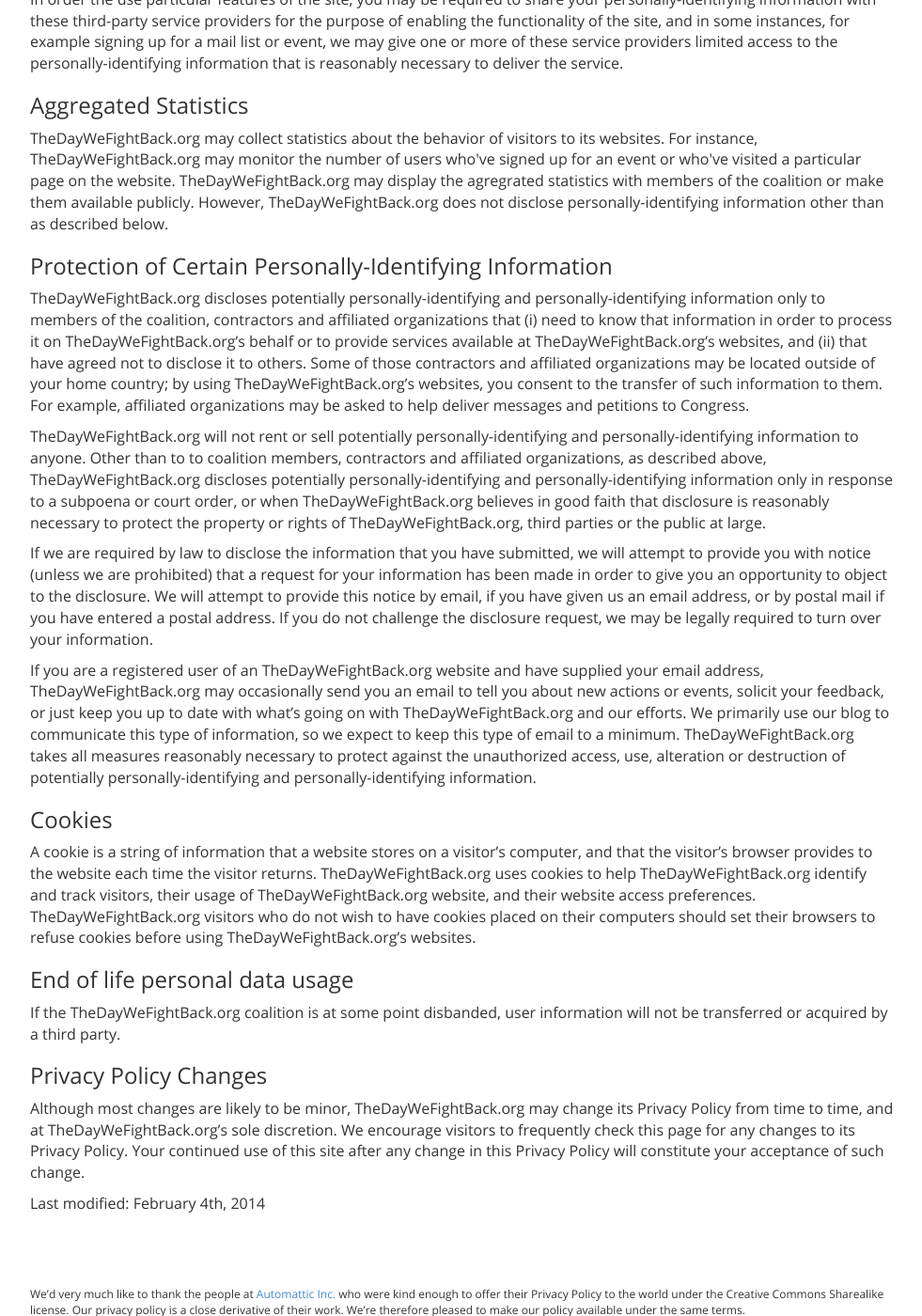
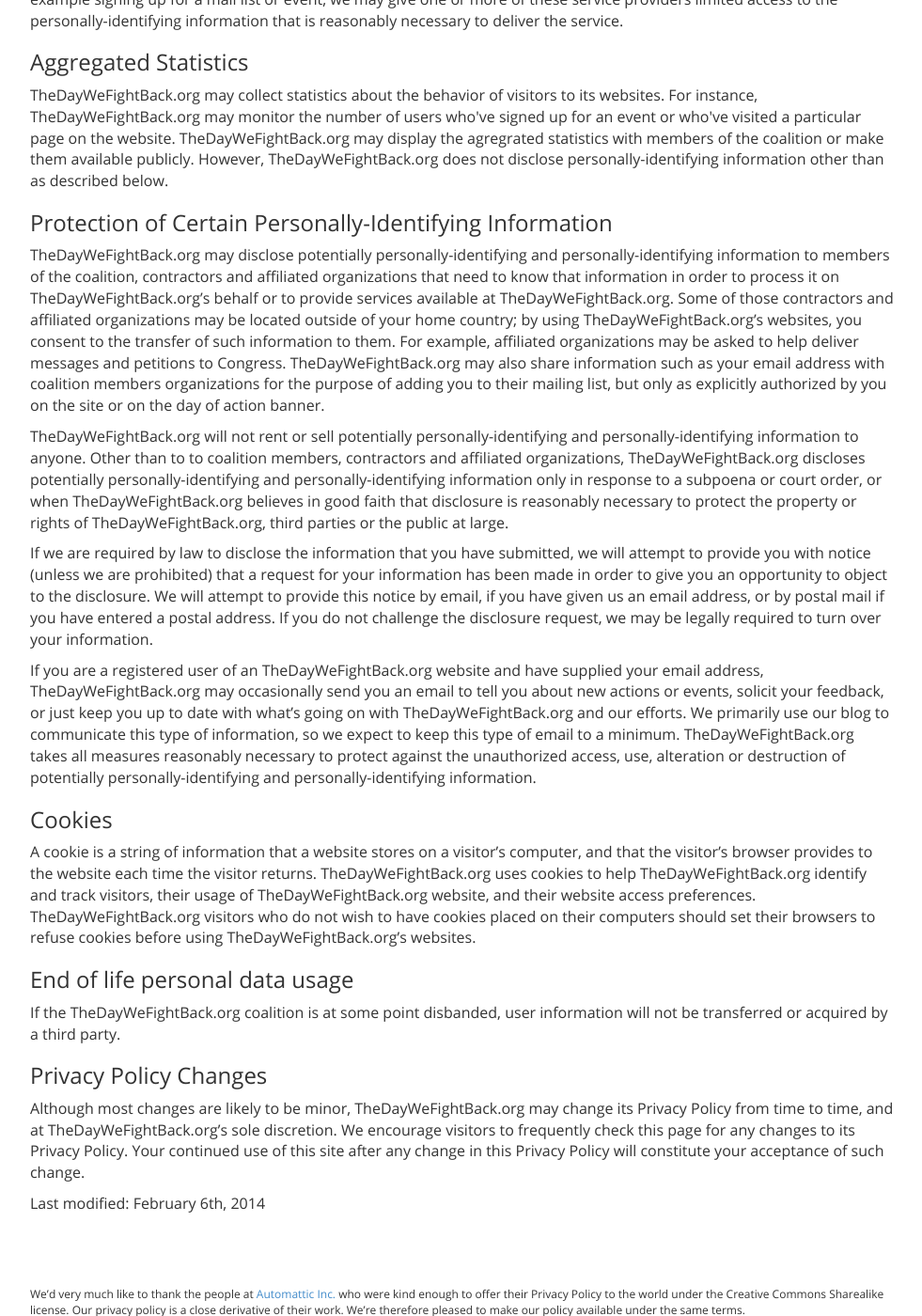
Before and after one commit to tfrce/thedaywefightback, a Jekyll site: the page built from privacy/index.html, in a window 1280 px wide and 1400 px high, scrolled down 1750 px. Shown: the whole window at 94% size, without its empty margins (148-1129 px from the left). Built offline with Jekyll 4.4.1, drawn with Linux system fonts in a browser that asks for light colours; Markdown is read by kramdown in place of the engine named in the settings; comment, search, counter and statistics services are not loaded; some of the changed text lies outside the part shown.

Commit message:
Updates to privacy

```diff
--- a/_includes/footer.html
+++ b/_includes/footer.html
@@ -2,6 +2,6 @@
         <p class="smalltext">Thank you to: <a href="https://twitter.com/neutralthoughts" target="_blank">Thomas Davis</a> (code), <a href="http://matthewgerring.com">Matthew Gerring</a> (code), <a href="http://www.shaykevin.com/" target="_blank">Kevin Shay</a> (design).</p>
         <p class="smalltext">Photo Credit: <a href="http://www.flickr.com/photos/27366393@N00/6723906167/">alecperkins</a> <a href="http://creativecommons.org/licenses/by/2.0/">cc</a></p>
         <p>This site is licensed under a <a href="http://creativecommons.org/licenses/by/4.0/" target="_blank">Creative Commons Attribution 4.0 International</a> License.
-            <br/><a href="/privacy/" style="float: right;">Privacy Policy (updated February 4th, 2014)</a>
+            <br/><a href="/privacy/" style="float: right;">Privacy Policy (updated February 6th, 2014)</a>
         </p>
     </footer>
--- a/privacy/index.html
+++ b/privacy/index.html
@@ -37,8 +37,7 @@
           <p>The coalition of organizations behind TheDayWeFightBack.org takes your privacy seriously. Among our fundemental principles:</p>
           <ul>
           <li>We do not sell our email list. We do not share or distribute your contact information unless specifically stated so.</li>
-          <li>We don’t ask you for personal information unless we truly need it.</li>
-          <li>We don’t share your personal information with anyone except when absolutely necessary for the functionality of the site, to comply with the law, or protect our rights.</li>
+          <li>We don’t ask you for personal information unless we need it.</li>
           <li>We don’t store personal information on our servers unless required for a specific organizational effort, such as delivering a message to congress, connect you via phone to your representatives, deliver a petition or in order to communicate with you about an upcoming effort.</li>
           </ul>
           <h3>Website Visitors</h3>
@@ -62,8 +61,8 @@
           <h3>Aggregated Statistics</h3>
           <p>TheDayWeFightBack.org may collect statistics about the behavior of visitors to its websites. For instance, TheDayWeFightBack.org may monitor the number of users who've signed up for an event or who've visited a particular page on the website. TheDayWeFightBack.org may display the agregrated statistics with members of the coalition or make them available publicly. However, TheDayWeFightBack.org does not disclose personally-identifying information other than as described below.</p>
           <h3>Protection of Certain Personally-Identifying Information</h3>
-          <p>TheDayWeFightBack.org discloses potentially personally-identifying and personally-identifying information only to members of the coalition, contractors and affiliated organizations that (i) need to know that information in order to process it on TheDayWeFightBack.org’s behalf or to provide services available at TheDayWeFightBack.org’s websites, and (ii) that have agreed not to disclose it to others. Some of those contractors and affiliated organizations may be located outside of your home country; by using TheDayWeFightBack.org’s websites, you consent to the transfer of such information to them.  For example, affiliated organizations may be asked to help deliver messages and petitions to Congress.</p>
-          <p>TheDayWeFightBack.org will not rent or sell potentially personally-identifying and personally-identifying information to anyone. Other than to to coalition members, contractors and affiliated organizations, as described above, TheDayWeFightBack.org discloses potentially personally-identifying and personally-identifying information only in response to a subpoena or court order, or when TheDayWeFightBack.org believes in good faith that disclosure is reasonably necessary to protect the property or rights of TheDayWeFightBack.org, third parties or the public at large.</p>
+          <p>TheDayWeFightBack.org may disclose potentially personally-identifying and personally-identifying information to members of the coalition, contractors and affiliated organizations that need to know that information in order to process it on TheDayWeFightBack.org’s behalf or to provide services available at TheDayWeFightBack.org. Some of those contractors and affiliated organizations may be located outside of your home country; by using TheDayWeFightBack.org’s websites, you consent to the transfer of such information to them.  For example, affiliated organizations may be asked to help deliver messages and petitions to Congress. TheDayWeFightBack.org may also share information such as your email address with coalition members organizations for the purpose of adding you to their mailing list, but only as explicitly authorized by you on the site or on the day of action banner.</p>
+          <p>TheDayWeFightBack.org will not rent or sell potentially personally-identifying and personally-identifying information to anyone. Other than to to coalition members, contractors and affiliated organizations, TheDayWeFightBack.org discloses potentially personally-identifying and personally-identifying information only in response to a subpoena or court order, or when TheDayWeFightBack.org believes in good faith that disclosure is reasonably necessary to protect the property or rights of TheDayWeFightBack.org, third parties or the public at large.</p>
           <p>If we are required by law to disclose the information that you have submitted, we will attempt to provide you with notice (unless we are prohibited) that a request for your information has been made in order to give you an opportunity to object to the disclosure. We will attempt to provide this notice by email, if you have given us an email address, or by postal mail if you have entered a postal address. If you do not challenge the disclosure request, we may be legally required to turn over your information.</p>
           <p>If you are a registered user of an TheDayWeFightBack.org website and have supplied your email address, TheDayWeFightBack.org may occasionally send you an email to tell you about new actions or events, solicit your feedback, or just keep you up to date with what’s going on with TheDayWeFightBack.org and our efforts. We primarily use our blog to communicate this type of information, so we expect to keep this type of email to a minimum. TheDayWeFightBack.org takes all measures reasonably necessary to protect against the unauthorized access, use, alteration or destruction of potentially personally-identifying and personally-identifying information.</p>
           <h3>Cookies</h3>
@@ -72,7 +71,7 @@
           <p>If the TheDayWeFightBack.org coalition is at some point disbanded, user information will not be transferred or acquired by a third party.</p>
           <h3>Privacy Policy Changes</h3>
           <p>Although most changes are likely to be minor, TheDayWeFightBack.org may change its Privacy Policy from time to time, and at TheDayWeFightBack.org’s sole discretion. We encourage visitors to frequently check this page for any changes to its Privacy Policy. Your continued use of this site after any change in this Privacy Policy will constitute your acceptance of such change.</p>
-          <p>Last modified: February 4th, 2014</p>
+          <p>Last modified: February 6th, 2014</p>
           <p>&nbsp;</p><p>&nbsp;</p>
           <p style="font-size:12px">We’d very much like to thank the people at <a href="http://www.wordpress.com/">Automattic Inc.</a> who were kind enough to offer their Privacy Policy to the world under the Creative Commons Sharealike license. Our privacy policy is a close derivative of their work. We’re therefore pleased to make our policy available under the same terms.<p>
           <p>&nbsp;</p><p>&nbsp;</p><p>&nbsp;</p>
```
